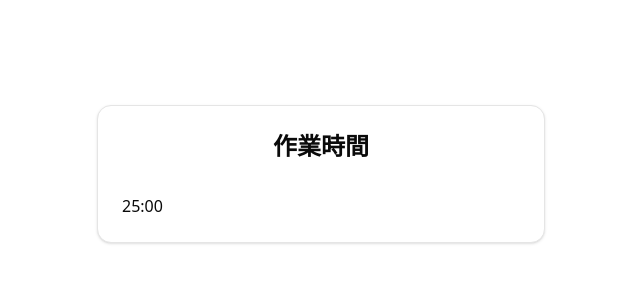
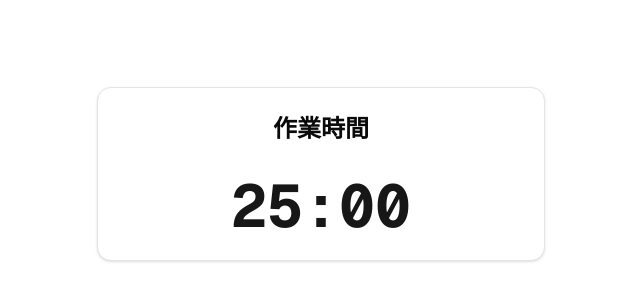
Before and after one commit to iwaki-toshiyuki/ai-pomodoro-timer, a Next.js app: page / in a window 1280 px wide. Shown: the part 226-526 px from the top of the page, without its empty margins (319-959 px from the left). Built offline with nearby package versions, Linux system fonts and the light colour scheme.

Commit message:
時間表示コンポーネントを作成

```diff
--- a/src/components/TimerApp.tsx
+++ b/src/components/TimerApp.tsx
@@ -3,6 +3,7 @@
 
 // 必要なコンポーネントをインポートします。
 import { Card, CardContent, CardHeader, CardTitle } from '@/components/ui/card';
+import TimerDisplay from './TimerDisplay';
 
 // TimerApp コンポーネントを定義します。(Card コンポーネントを使用してタイマーアプリのUIを構築)
 export default function TimerApp() {
@@ -12,7 +13,10 @@ export default function TimerApp() {
         <CardHeader>
           <CardTitle className="text-2xl font-bold  text-center">作業時間</CardTitle>
         </CardHeader>
-        <CardContent>25:00</CardContent>
+        {/* TimerDisplay コンポーネントを CardContent 内に配置してタイマーを表示 */}
+        <CardContent className="flex justify-center">
+          <TimerDisplay />
+        </CardContent>
       </Card>
     </div>
   );
--- /dev/null
+++ b/src/components/TimerDisplay.tsx
@@ -0,0 +1,4 @@
+// TimerDisplay コンポーネントを定義します。(タイマーの表示部分)
+export default function TimerDisplay() {
+  return <div className="text-6xl font-mono font-bold text-primary">25:00</div>;
+}
```
